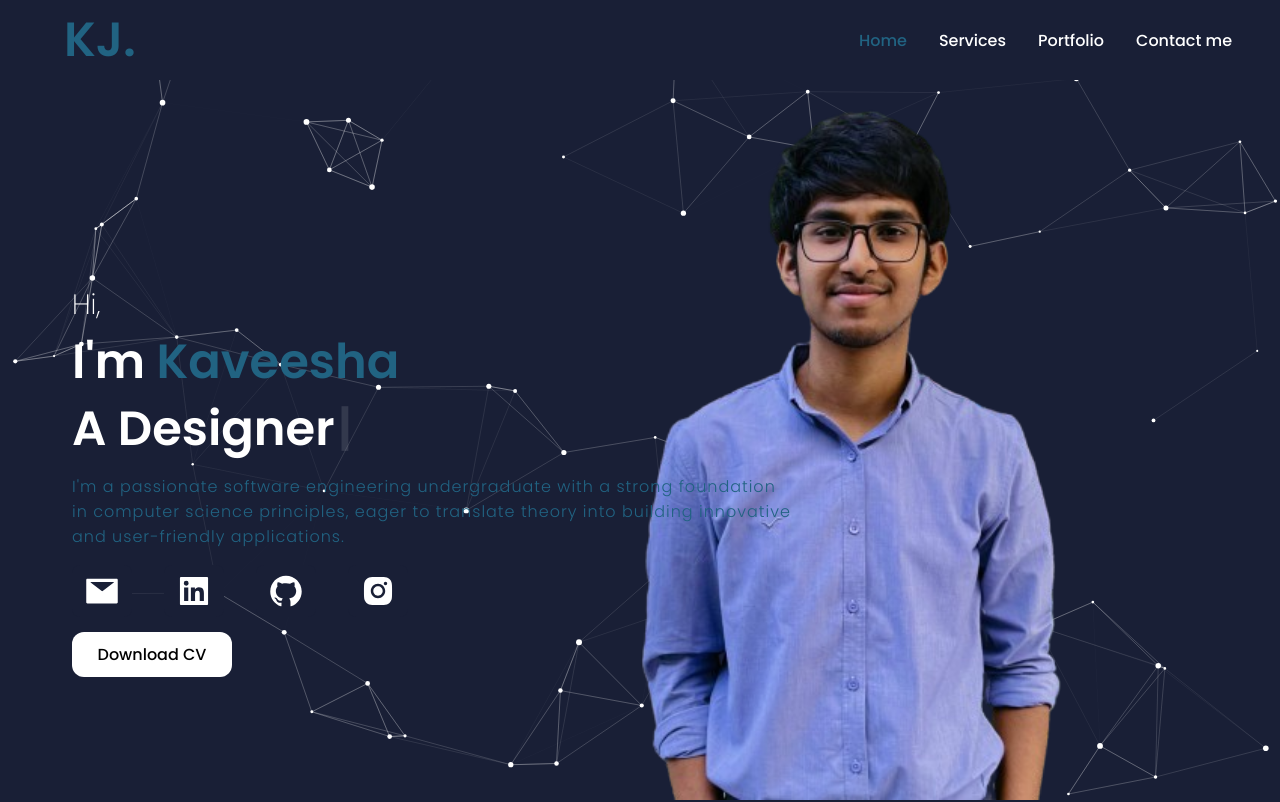
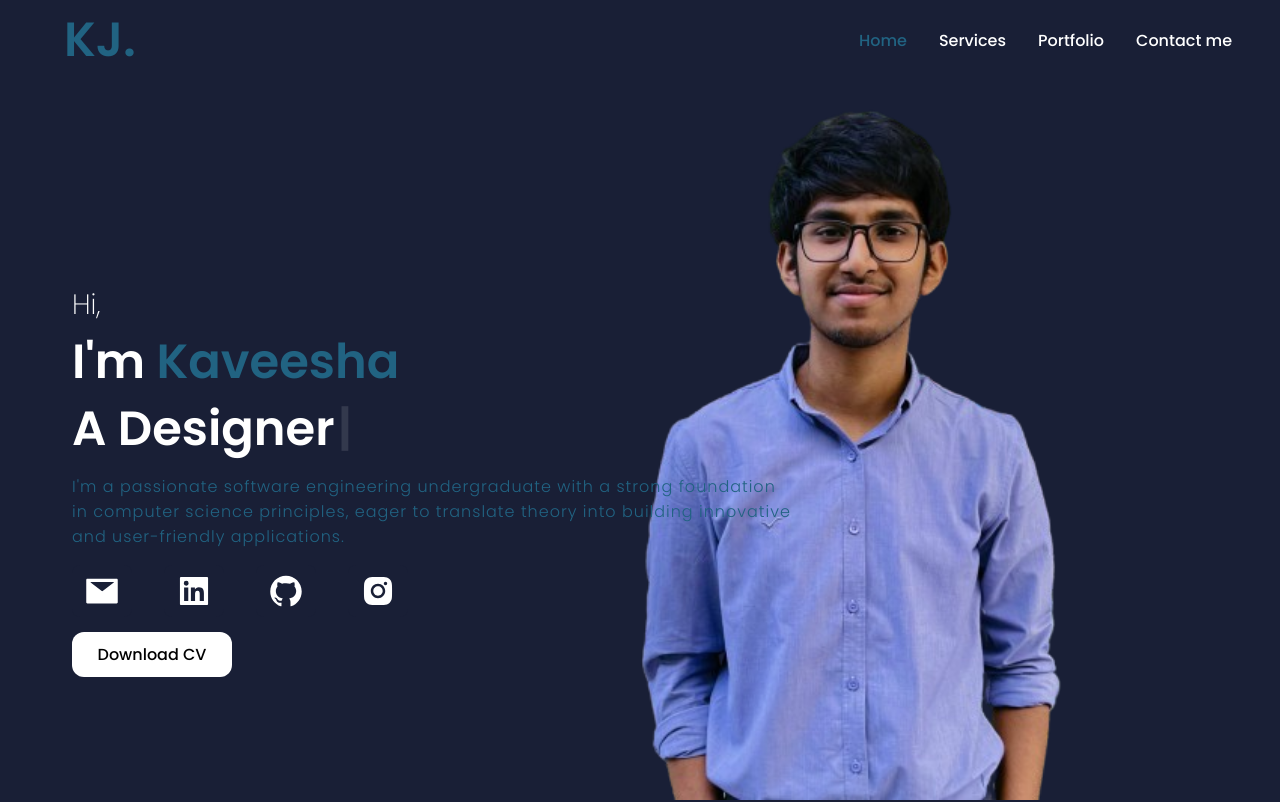
Before and after one commit to kavisha-jay/Portfolio, a React (Vite) app: page / in a window 1280 px wide. Shown: the top 802 px of the page. Built offline with nearby package versions, Linux system fonts and the light colour scheme.

Commit message:
error fixing

```diff
--- a/src/App.jsx
+++ b/src/App.jsx
@@ -3,14 +3,14 @@ import Intro from "./components/Intro/Intro";
 import Skills from "./components/Skill/Skills"
 import Works from "./components/Works/Works";
 import Contact from "./components/ContactForm/Contact";
-import Footer from "./components/Footer/Footer";
-import ParticlesComponent from "./components/Intro/Particlescomponent";
+// import Footer from "./components/Footer/Footer";
+// import ParticlesComponent from "./components/Intro/Particlescomponent";
 import './App.css';
 
 function App() {
   return (
     <>
-    <ParticlesComponent id="particles"/>
+    {/* <ParticlesComponent id="particles"/> */}
       <Nav />
 
       <div className="contain">
```
